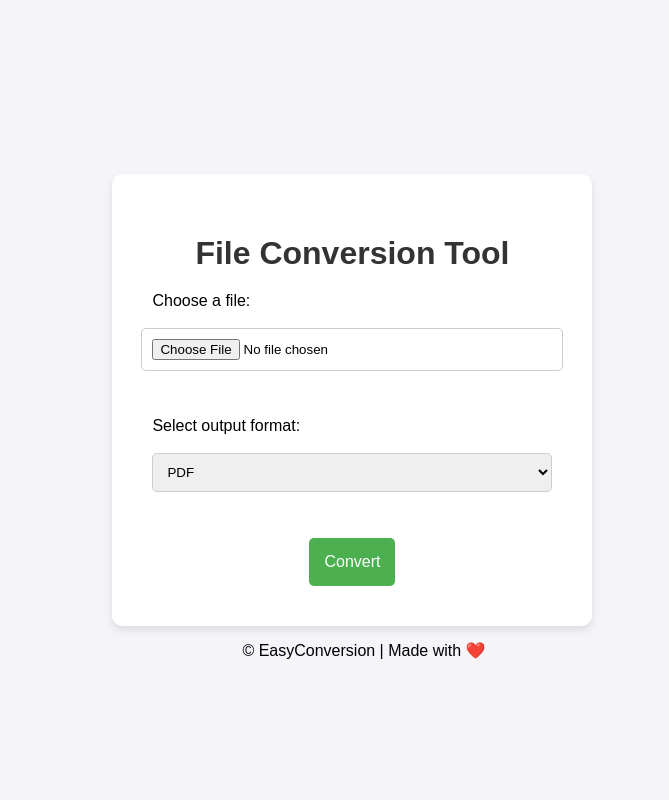
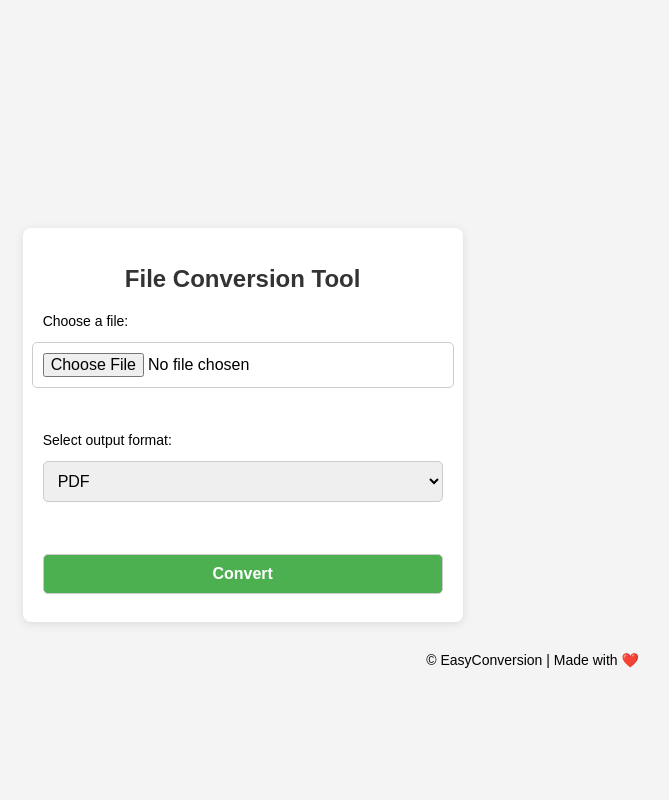
Before and after one commit to Schneider-sizeof/Easyconversion, a Flask app: page / in a window 1280 px wide. Shown: the whole page, without its empty margins (291-960 px from the left). Run offline with Flask 3, Linux system fonts and the light colour scheme.

Commit message:
index.html

```diff
--- a/templates/index.html
+++ b/templates/index.html
@@ -6,24 +6,112 @@
     <title>File Conversion Tool</title>
     <link rel="stylesheet" href="{{ url_for('static', filename='style.css') }}">
     <style>
-         /* Styling for the alert box */
-         .alert {
+      /* General Styling */
+        body {
+            font-family: Arial, sans-serif;
+            background-color: #f4f4f4;
+            margin: 0;
+            padding: 0;
+        }
+
+        .container {
+            max-width: 600px;
+            margin: 0 auto;
+            padding: 20px;
+            background-color: white;
+            border-radius: 8px;
+            box-shadow: 0 2px 10px rgba(0, 0, 0, 0.1);
+            margin-top: 50px;
+        }
+
+        h1 {
+            text-align: center;
+            font-size: 24px;
+            margin-bottom: 20px;
+        }
+
+        label {
+            font-size: 14px;
+            margin-bottom: 5px;
+            display: block;
+        }
+
+        input[type="file"], select, button {
+            width: 100%;
+            padding: 10px;
+            font-size: 16px;
+            margin: 8px 0;
+            border: 1px solid #ccc;
+            border-radius: 5px;
+        }
+
+        button {
+            background-color: #4CAF50;
+            color: white;
+            cursor: pointer;
+            font-weight: bold;
+        }
+
+        button:hover {
+            background-color: #45a049;
+        }
+
+        .footer {
+            text-align: center;
+            font-size: 14px;
+            margin-top: 20px;
+        }
+
+        /* Alert box styles */
+        .alert {
             padding: 15px;
-            position: absolute;
+            position: relative;
             margin: 10px 0;
             border-radius: 5px;
             font-weight: bold;
             text-align: center;
             display: none;
+        }
 
-        }
         .alert.success {
             background-color: #4CAF50;
             color: white;
         }
+
         .alert.error {
             background-color: #f44336;
             color: white;
+        }
+
+        /* Responsive styles for small screens */
+        @media (max-width: 768px) {
+            .container {
+                width: 90%;
+                padding: 15px;
+            }
+
+            h1 {
+                font-size: 20px;
+            }
+
+            input[type="file"], select, button {
+                font-size: 14px;
+            }
+        }
+
+        @media (max-width: 480px) {
+            .container {
+                width: 100%;
+                padding: 10px;
+            }
+
+            h1 {
+                font-size: 18px;
+            }
+
+            button {
+                font-size: 14px;
+            }
         }
 
     </style>
```
